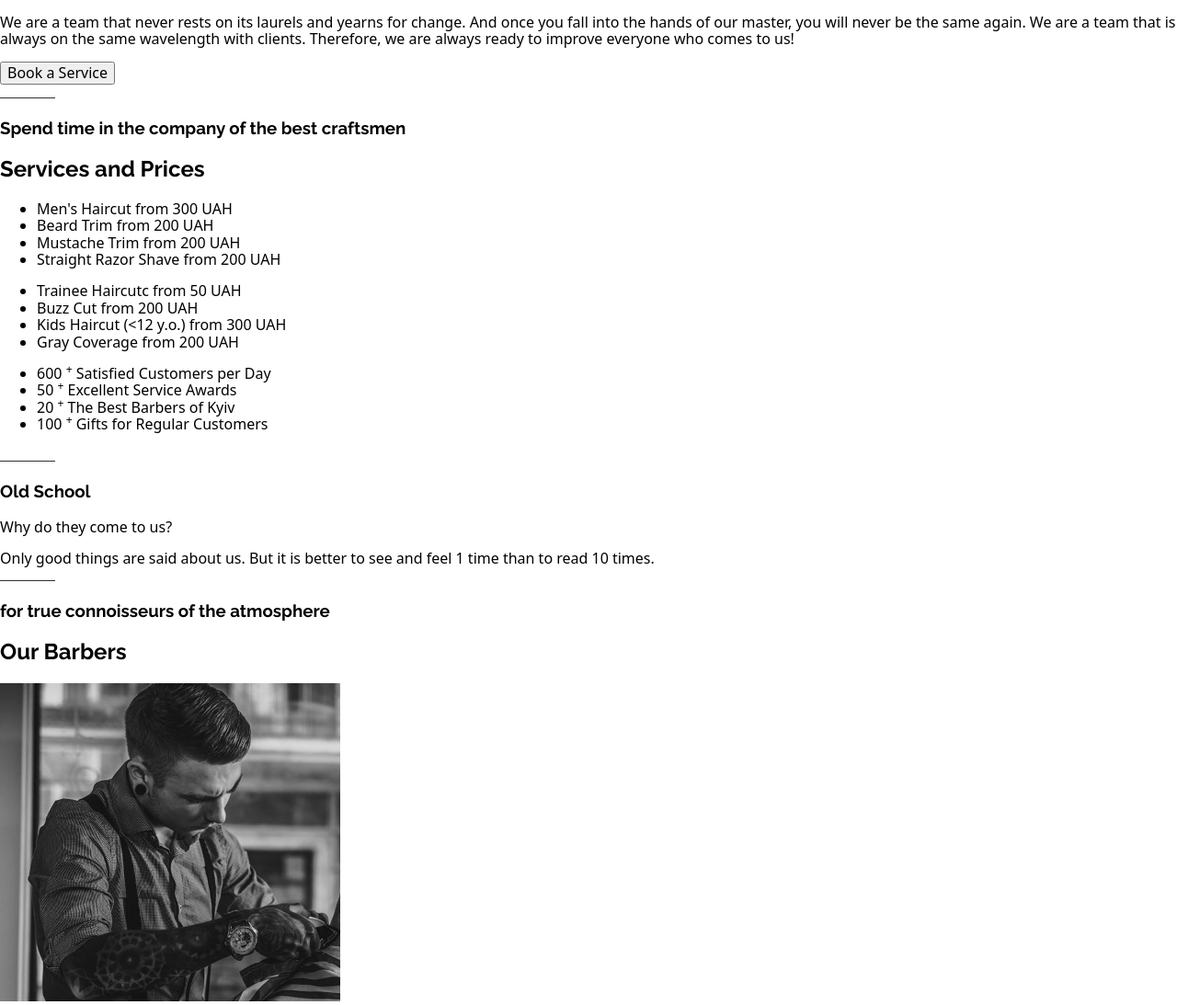
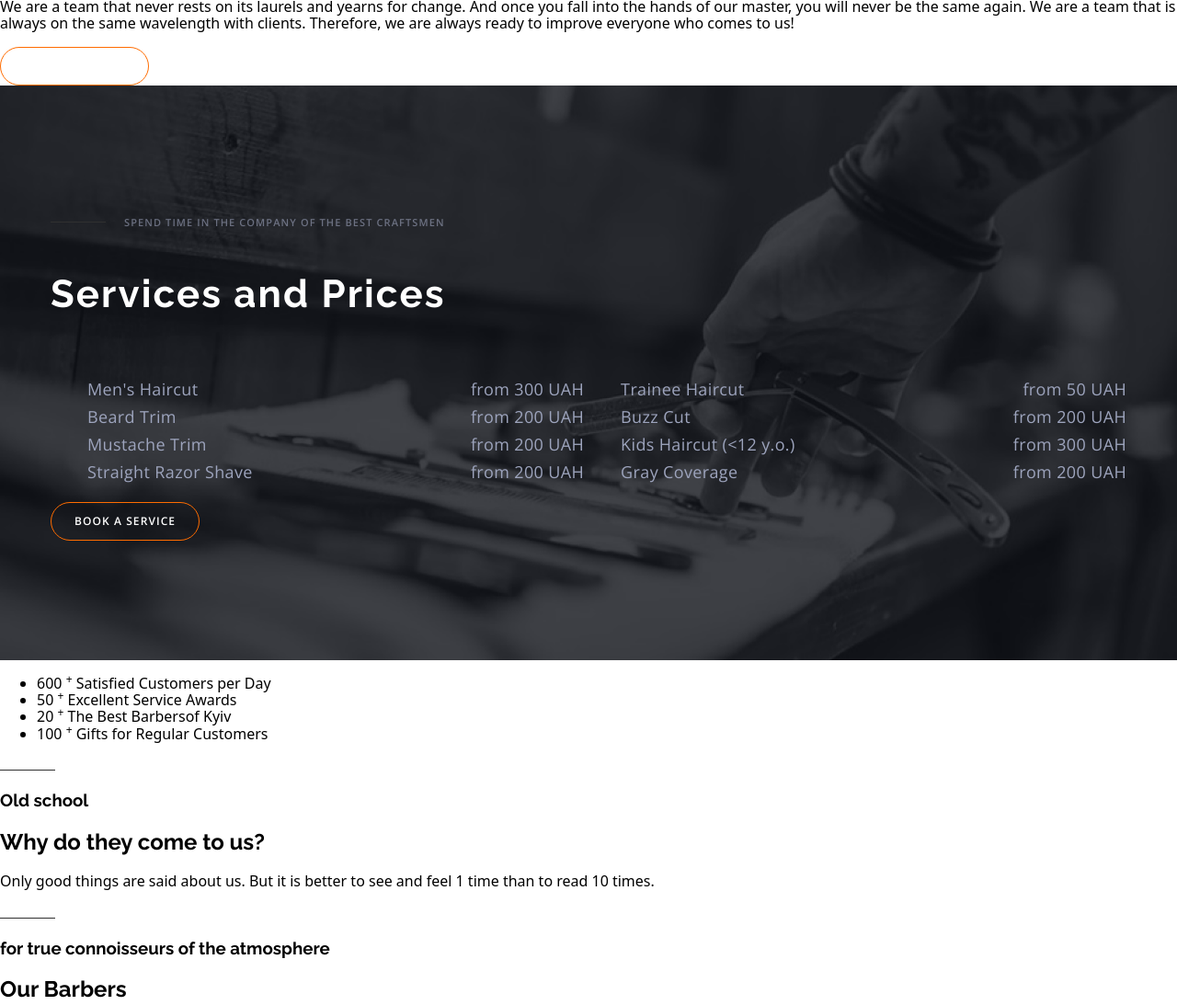
Before and after one commit to chiperandrei42/barbershop, a plain HTML site: page index.html in a window 1280 px wide. Shown: the part 778-1871 px from the top of the page at 92% size. Drawn offline with nearby package versions, Linux system fonts and the light colour scheme.

Commit message:
updated barbershop

```diff
--- a/css/style.css
+++ b/css/style.css
@@ -1,8 +1,8 @@
 :root {
   --link-color: #fff;
-    --heading-font-family: 'Raleway', sans-serif;
-    --text-font-family: 'Open Sans', sans-serif;
-    --link-hover-color: #ff6c00
+  --heading-font-family: "Raleway", sans-serif;
+  --text-font-family: "Open Sans", sans-serif;
+  --link-hover-color: #ff6c00;
 }
 
 .global-header {
@@ -10,25 +10,25 @@
   display: flex;
 }
 
-.nav-container  {
+.nav-container {
   display: flex;
+  width: 80%;
   align-items: center;
-    width: 80%;
   justify-content: space-between;
 }
 
 .global-header .main-navigation ul {
-    list-style-type: none;
+  display: flex;
   width: 405px;
   justify-content: space-between;
-    display: flex;
+  list-style-type: none;
 }
 
 .contact-container {
-    width: 30px;
+  display: flex;
+  width: 30%;
   justify-content: space-between;
   align-items: center;
-    display: flex;
 }
 
 .global-header .main-navigation a:link,
@@ -43,10 +43,11 @@
 }
 
 .global-header .main-navigation a:hover {
-    color:#ff6c00;
+  color: var(--link-hover-color);
 }
+
 .global-header .main-navigation a:active {
-    color:#ff0000;
+  color: #ff0000;
 }
 
 h1,
@@ -59,12 +60,22 @@ h6 {
   font-weight: 700;
 }
 
+.button {
+  cursor: pointer;
+}
+
 .phone-number {
+  color: var(--link-color);
   font-family: var(--text-font-family);
   font-size: 12px;
   font-weight: 600;
   line-height: 16px;
   letter-spacing: 0.1em;
+  text-decoration: none;
+}
+
+.phone-number:hover {
+  color: var(--link-hover-color);
 }
 
 .button {
@@ -76,13 +87,73 @@ h6 {
   letter-spacing: 0.09em;
   text-transform: uppercase;
   background-color: transparent;
-        border: 1px solid var(--link-hover-color);
+  border: 1px solid #ff6c00;
   border-radius: 25px;
   padding: 12px 25px;
 }
 
 .button:hover {
-    background-color: white;
-    color: var(--link-hover-color);
-    border:1px solid #fff;
+  background-color: #fff;
+  color: #ff6c00;
+  border: 1px solid #fff;
 }
+
+.prices-section {
+  background-image: url("../images/services-section-bg.png");
+  background-color: #111319;
+  background-repeat: no-repeat;
+  background-size: cover;
+  padding: 130px 55px;
+}
+
+.heading-with-dash {
+  display: flex;
+  align-items: center;
+  color: rgba(157, 164, 189, 0.6);
+}
+
+.heading-with-dash h3 {
+  margin-left: 20px;
+  text-transform: uppercase;
+  font-family: var(--text-font-family);
+  font-size: 11px;
+  font-weight: 600;
+  line-height: 15px;
+  letter-spacing: 0.1em;
+}
+
+.section-heading {
+  font-family: var(--heading-font-family);
+  font-size: 42px;
+  font-weight: 700;
+  line-height: 49px;
+  letter-spacing: 0.05em;
+  color: #fff;
+}
+
+.prices {
+  display: flex;
+  margin-top: 46px;
+}
+
+.prices-list {
+  font-family: var(--text-font-family);
+  font-size: 18px;
+  font-weight: 400;
+  line-height: 30px;
+  letter-spacing: 0.02em;
+  color: rgba(157, 164, 189, 1);
+  list-style: none;
+  flex-grow: 1;
+}
+
+.prices-list li {
+  display: flex;
+  justify-content: space-between;
+  align-items: flex-end;
+}
+
+.prices-list li .prices-dash {
+  height: 1px;
+  background: rgba(157, 164, 189, 0.12);
+}
--- a/index.html
+++ b/index.html
@@ -4,42 +4,48 @@
     <meta charset="UTF-8" />
     <meta name="viewport" content="width=device-width, initial-scale=1.0" />
     <title>BarberShop</title>
-    <link rel="preconnect" href="https://fonts.googleapis.com">
-<link rel="preconnect" href="https://fonts.gstatic.com" crossorigin>
-<link href="https://fonts.googleapis.com/css2?family=Open+Sans:wght@400;600&family=Raleway:wght@700&display=swap" rel="stylesheet">
-    <link rel="stylesheet" href="css/style.css">
-    <link rel="stylesheet" href="node_modules/modern-normalize/modern-normalize.css">
+    <link rel="preconnect" href="https://fonts.googleapis.com" />
+    <link rel="preconnect" href="https://fonts.gstatic.com" crossorigin />
+    <link
+      href="https://fonts.googleapis.com/css2?family=Open+Sans:wght@400;600&family=Raleway:wght@700&display=swap"
+      rel="stylesheet"
+    />
+    <link
+      rel="stylesheet"
+      href="https://cdnjs.cloudflare.com/ajax/libs/modern-normalize/1.0.0/modern-normalize.min.css"
+    />
+    <link rel="stylesheet" href="css/style.css" />
   </head>
   <body>
     <header class="global-header">
-      <a href="index.html">
+      <a href="./index.html">
         <img src="./images/logo.svg" alt="Logo BarberShop" />
       </a>
 
       <div class="nav-container">
         <nav class="main-navigation">
           <ul>
-          <li><a href="./about.html">About</a></li>
+            <li><a href="about.html">About</a></li>
             <li><a href="#">Services and Prices</a></li>
             <li><a href="#">Barbers</a></li>
             <li><a href="#">Contacts</a></li>
           </ul>
         </nav>
 
-
-
         <div class="contact-container">
-        <a href="tel:+38 044 111 11 11" class="phone-number">+38 044 111 11 11</a>
+          <a href="tel:+380441111111" class="phone-number">+38 044 111 11 11</a>
           <button type="button" class="button">Book a Service</button>
         </div>
       </div>
 
       <section>
-        <a href="https://youtube.com">YouTube</a>
-        <a href="https://instagram.com">Instagram</a>
-        <img src="./images/vertical-dash.png" alt="Vertical Dash" />
+        <a href="https://www.youtube.com" target="_blank">YouTube</a>
+        <a href="https://www.instagram.com/" target="_blank">Instagram</a>
+        <img src="./images/vertical-dash.svg" alt="Vertical Dash" />
       </section>
     </header>
+
+    <main>
       <section>
         <hr />
         <span>A hair salon for men in Kyiv</span>
@@ -49,19 +55,26 @@
           and tastefully.
         </p>
       </section>
+
       <!-- About Section -->
       <section>
         <div>
-          <img src="./images/barber-img-1.png" alt="Frizer pune spuma de ras" />
+          <img
+            src="./images/barber-img-1.png"
+            alt="Frizer pune spuma de ras"
+            width="100px"
+          />
           <img
             src="./images/barber-img-2.png"
             alt="Frizer barbiereste cu briceag"
           />
         </div>
+
         <div>
           <img src="./images/horizontal-dash.svg" alt="Horizontal Dash" />
           <span>About</span>
         </div>
+
         <h2>The Best Barbershop in Your City</h2>
         <h3>
           If you want to add more confidence to your image, you are definitely
@@ -74,17 +87,25 @@
           clients. Therefore, we are always ready to improve everyone who comes
           to us!
         </p>
-        <button>Book a Service</button>
+
+        <button class="button">Book a Service</button>
       </section>
-      <!--Services and Prices Section-->
-      <section>
+
+      <!-- Services and Prices Section -->
+      <section id="services" class="prices-section">
+        <div class="section-description">
+          <div class="heading-with-dash">
             <img src="./images/horizontal-dash.svg" alt="Horizontal Dash" />
             <h3>Spend time in the company of the best craftsmen</h3>
-        <h2>Services and Prices</h2>
+          </div>
+          <h2 class="section-heading">Services and Prices</h2>
+        </div>
 
-        <ul>
+        <div class="prices">
+          <ul class="prices-list">
             <li>
               <span>Men's Haircut</span>
+              <span class="prices-dash"></span>
               <span>from 300 UAH</span>
             </li>
             <li>
@@ -101,9 +122,9 @@
             </li>
           </ul>
 
-        <ul>
+          <ul class="prices-list">
             <li>
-            <span>Trainee Haircutc</span>
+              <span>Trainee Haircut</span>
               <span>from 50 UAH</span>
             </li>
             <li>
@@ -119,8 +140,12 @@
               <span>from 200 UAH</span>
             </li>
           </ul>
+        </div>
+
+        <button class="button">Book a Service</button>
       </section>
-      <!--Old School Section-->
+
+      <!-- Old School Section -->
       <section>
         <ul>
           <li>
@@ -136,7 +161,7 @@
           <li>
             <span>20</span>
             <sup>+</sup>
-          <span>The Best Barbers of Kyiv</span>
+            <span>The Best Barbersof Kyiv</span>
           </li>
           <li>
             <span>100</span>
@@ -144,21 +169,25 @@
             <span>Gifts for Regular Customers</span>
           </li>
         </ul>
+
+        <article>
           <img src="./images/horizontal-dash.svg" alt="Horizontal Dash" />
-      <h3>Old School</h3>
-      <p>Why do they come to us?</p>
-      <article>
-        Only good things are said about us. But it is better to see and feel 1
-        time than to read 10 times.
+          <h3>Old school</h3>
+          <h2>Why do they come to us?</h2>
+          <p>
+            Only good things are said about us. But it is better to see and feel
+            1 time than to read 10 times.
+          </p>
         </article>
       </section>
-    <!--Our Barbers-->
+
+      <!-- For true connoisseurs of the atmosphere Section -->
       <section>
         <img src="./images/horizontal-dash.svg" alt="Horizontal Dash" />
         <h3>for true connoisseurs of the atmosphere</h3>
         <h2>Our Barbers</h2>
 
-    <img src="images/barber-john-smith.png" alt = "John Smith" />
+        <img src="images/barber_john_smith.png" alt="John Smith" />
         <br />
         <span>John Smith</span>
         <br />
```
Also changed, not shown: about.html (+1 -1 lines), images/barber-img-1.png, images/barber-img-2.png, images/barber-john-smith.png (deleted), images/barber_john_smith.png (added), images/services-section-bg.png (added), images/vertical-dash.png (deleted), images/vertical-dash.svg (added), 1 other file. Lines whose indentation alone changed are shown as unchanged.
